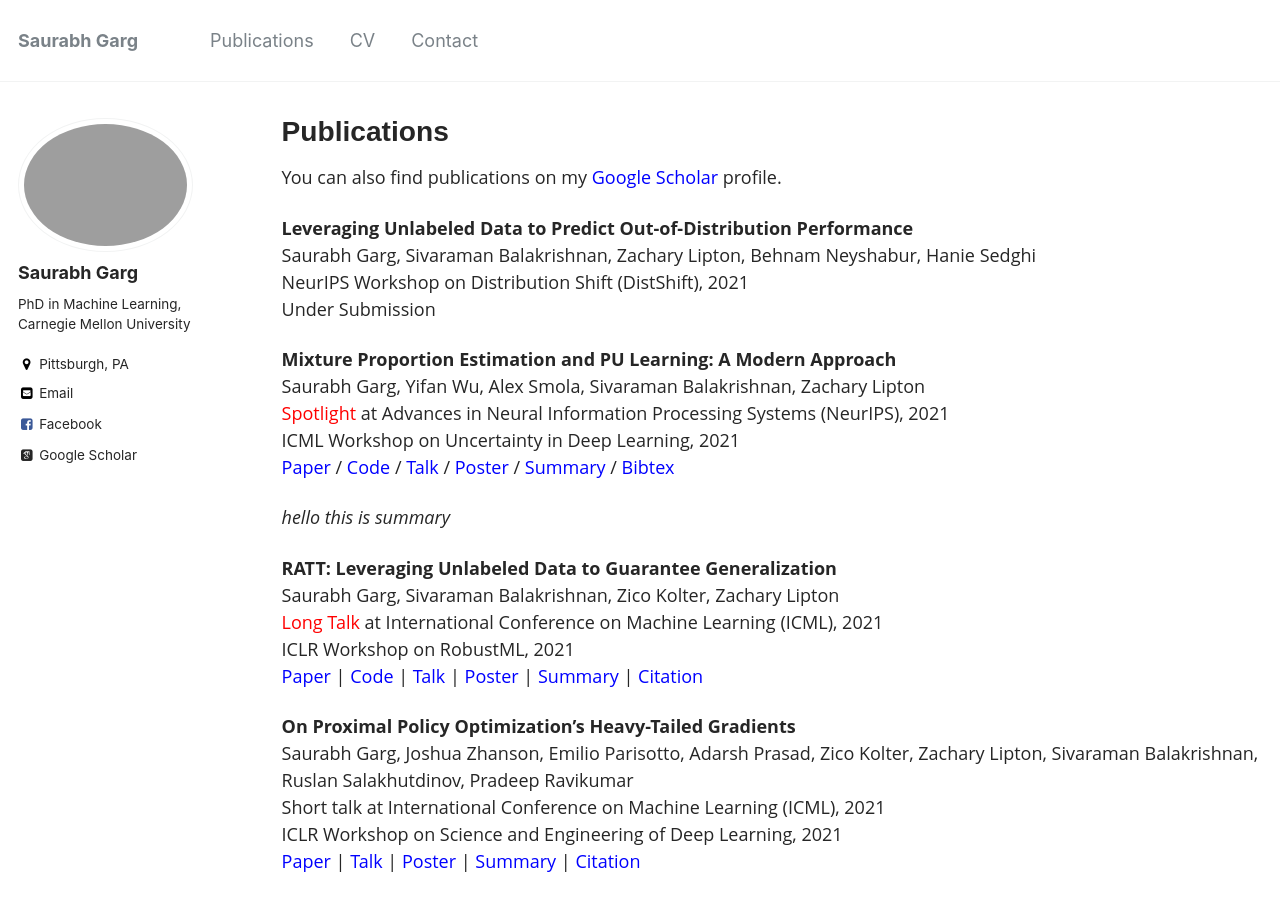
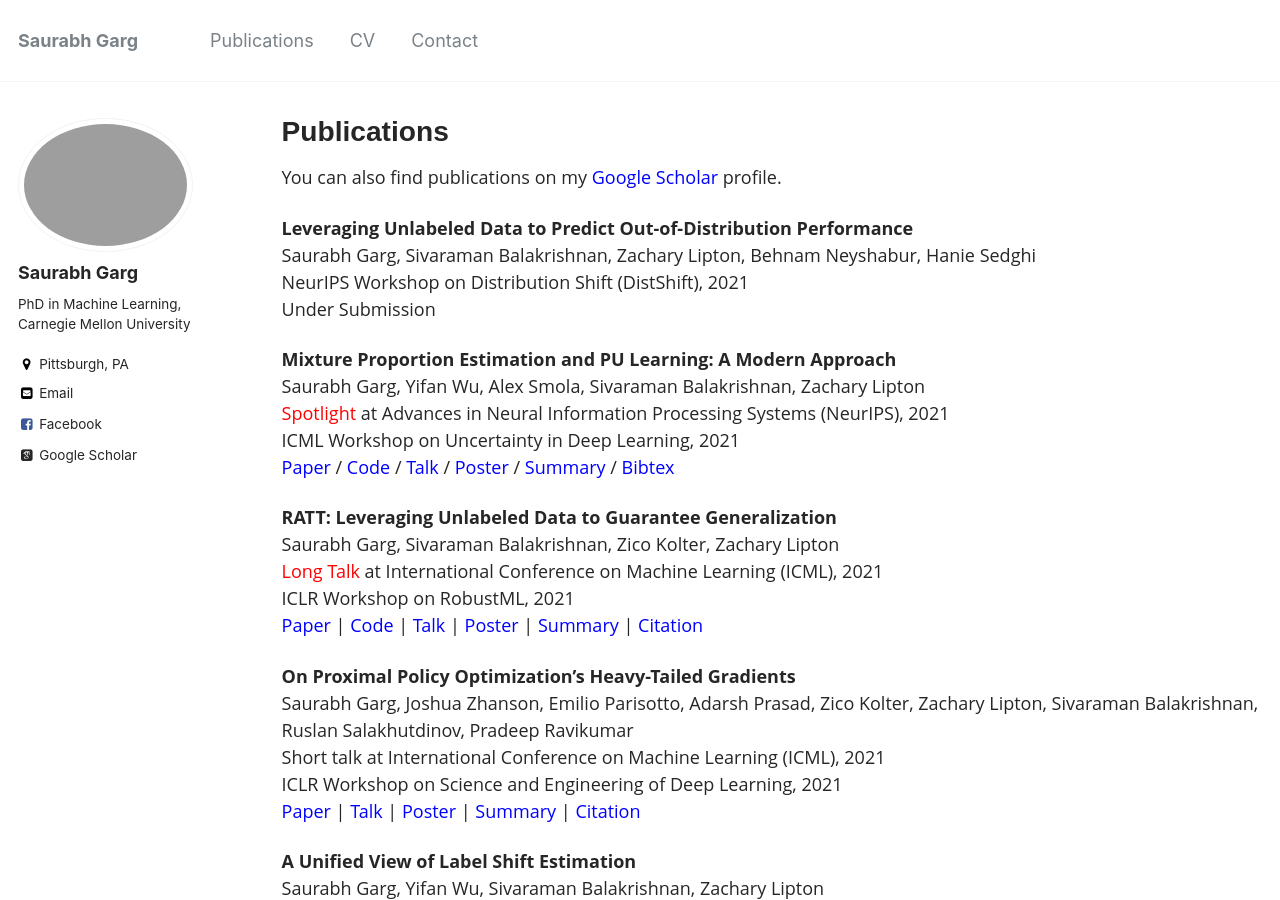
Before and after one commit to saurabhgarg1996/saurabhgarg1996.github.io, a Jekyll site: the page built from _pages/publications.md, in a window 1280 px wide and 900 px high. Built offline with Jekyll 4.4.1, drawn with Linux system fonts in a browser that asks for light colours; some web fonts are replaced.

Commit message:
page updates

```diff
--- a/_pages/publications.md
+++ b/_pages/publications.md
@@ -18,8 +18,8 @@ Under Submission
 Saurabh Garg, Yifan Wu, Alex Smola, Sivaraman Balakrishnan, Zachary Lipton
 <span style="color:red">Spotlight</span> at Advances in Neural Information Processing Systems (NeurIPS), 2021
 ICML Workshop on Uncertainty in Deep Learning, 2021
-<span style="color:blue">[Paper](https://arxiv.org/abs/2111.00980)</span> / <span style="color:blue">[Code](https://github.com/acmi-lab/PU_learning)</span> / <span style="color:blue">[Talk]()</span> / <span style="color:blue">[Poster]()</span> / <span style="color:blue">[Summary]("javascript:toggleblock('garg2021_PU_learning_abs')")</span> / <span style="color:blue">[Bibtex]("javascript:toggleblock('garg2021_PU_learning_bib')")</span>
-<p><i id="garg2021_PU_learning_abs" style="display: block;">hello this is summary </i></p>
+<span style="color:blue">[Paper](https://arxiv.org/abs/2111.00980)</span> / <span style="color:blue">[Code](https://github.com/acmi-lab/PU_learning)</span> / <span style="color:blue">[Talk]()</span> / <span style="color:blue">[Poster]()</span> / <span style="color:blue">[Summary](javascript:toggleblock('garg2021_PU_learning_abs'))</span> / <span style="color:blue">[Bibtex](javascript:toggleblock('garg2021_PU_learning_bib'))</span>
+<p><i id="garg2021_PU_learning_abs" style="display: none;">hello this is summary </i></p>
 <bibtext xml:space="preserve" id="garg2021_PU_learning_bib" style="display: none;">
 abc
 asvahs
```
Also changed, not shown: 1 other file.
